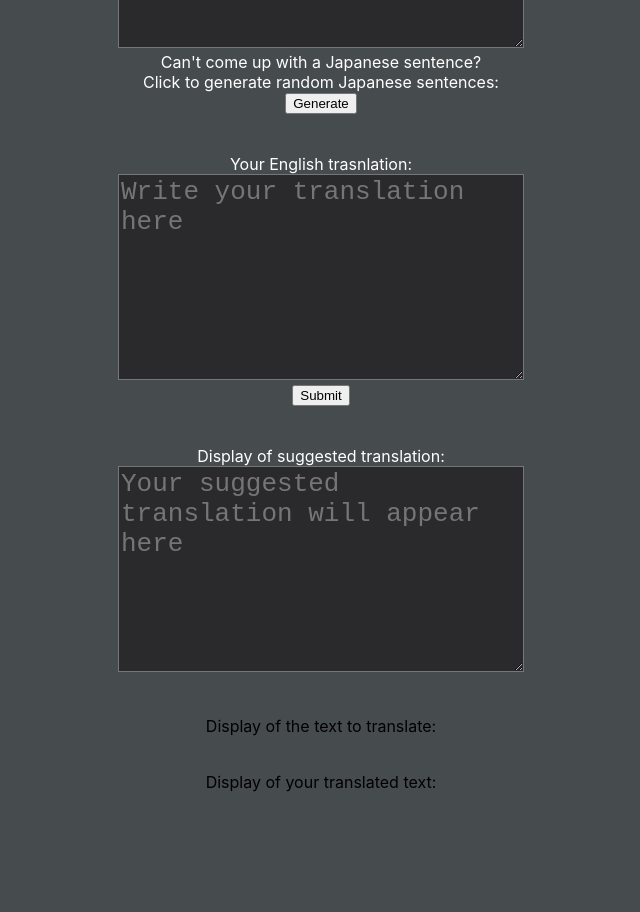
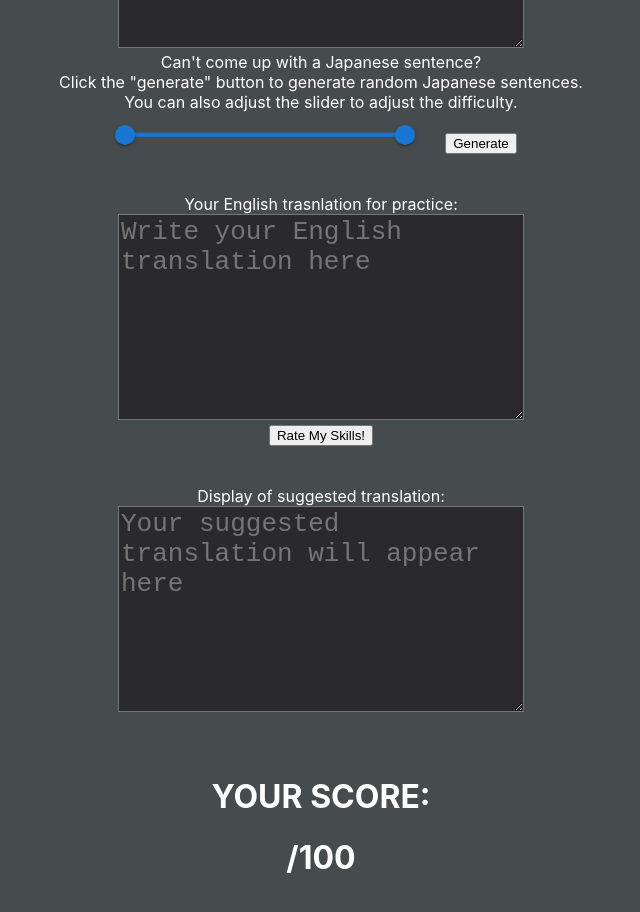
Before and after one commit to ragnakevmac/foreign-language-learning, a React (Create React App) app: page / in a window 1280 px wide. Shown: the part 260-1172 px from the top of the page, without its empty margins (319-959 px from the left). Before the commit the page ends 1068 px from the top, so only its background shows below. Built offline with nearby package versions, Linux system fonts and the light colour scheme.

Commit message:
added slider for adjusting difficulty

```diff
--- a/package.json
+++ b/package.json
@@ -4,6 +4,9 @@
   "private": true,
   "proxy": "http://localhost:5000",
   "dependencies": {
+    "@emotion/react": "^11.10.0",
+    "@emotion/styled": "^11.10.0",
+    "@mui/material": "^5.10.1",
     "@testing-library/jest-dom": "^5.16.5",
     "@testing-library/react": "^13.3.0",
     "@testing-library/user-event": "^13.5.0",
@@ -15,6 +18,7 @@
     "cors": "^2.8.5",
     "react": "^18.2.0",
     "react-dom": "^18.2.0",
+    "react-intl": "^6.0.5",
     "react-scripts": "^2.1.3",
     "typescript": "^4.7.4",
     "web-vitals": "^2.1.4"
--- a/src/App.tsx
+++ b/src/App.tsx
@@ -6,6 +6,7 @@ import TextForm from './components/TextForm';
 import TranslatedTextDisplay from './components/TranslatedTextDisplay';
 import TextToTranslateDisplay from './components/TextToTranslateDisplay';
 import SuggestedTranslationDisplay from './components/SuggestedTranslationDisplay';
+import ScoreDisplay from './components/ScoreDisplay';
 import { Texts } from './models/textFormProps';
 
 
@@ -15,8 +16,10 @@ function App() {
   const [translatedText, setTranslatedText] = useState<string>('');
   const [suggestedTranslation, setSuggestedTranslation] = useState<string>('');
 
+  const [score, setScore] = useState<string>('');
 
-  const fetchSuggestedTranslation = (textToTranslate: string, translatedText: string, generatedTextEngVerFromWanikani: string) => {
+
+  const fetchSuggestedTranslation = (textToTranslate: string, translatedText: string, generatedTextEngVerFromWanikani: string, sliderValues: number | number[]) => {
 
     const url = '/translation'
     const data = {
@@ -27,6 +30,9 @@ function App() {
 
     Axios.post(url, data).then((res) => {
       generatedTextEngVerFromWanikani === '' ? setSuggestedTranslation(res.data.suggestedTranslation) : setSuggestedTranslation(generatedTextEngVerFromWanikani);
+      let finalScore = res.data.finalScore
+      let score = finalScore.toString()
+      setScore(score)
       console.log(res.data);
     }).catch((error) => {
       console.log(error);
@@ -37,9 +43,10 @@ function App() {
   const displaySubmittedText = (texts: Texts) => {
     setTextToTranslate(texts.textToTranslate);
     setTranslatedText(texts.translatedText);
-    fetchSuggestedTranslation(texts.textToTranslate, texts.translatedText, texts.generatedTextEngVerFromWanikani)
+    fetchSuggestedTranslation(texts.textToTranslate, texts.translatedText, texts.generatedTextEngVerFromWanikani, texts.sliderValues)
 
   }
+
 
 
   return (
@@ -55,9 +62,12 @@ function App() {
       </div>
       <br />
       <br />
-      <TextToTranslateDisplay textToTranslate={textToTranslate} />
+      <ScoreDisplay score={score}/>
       <br />
-      <TranslatedTextDisplay translatedText={translatedText} />
+      <br />
+      {/* <TextToTranslateDisplay textToTranslate={textToTranslate} />
+      <br />
+      <TranslatedTextDisplay translatedText={translatedText} /> */}
 
 
     </div>
--- /dev/null
+++ b/src/components/ScoreDisplay.tsx
@@ -0,0 +1,14 @@
+import React from 'react';
+import Score from '../models/score';
+
+
+function ScoreDisplay({ score }: Score): JSX.Element {
+    return (
+        <div className='scoreDisplay'>
+            <h1>YOUR SCORE:</h1>
+            <h1>{score}/100</h1>
+        </div>
+    )
+}
+
+export default ScoreDisplay;
--- a/src/components/TextForm.tsx
+++ b/src/components/TextForm.tsx
@@ -1,5 +1,6 @@
 import React, { useState, useRef } from 'react';
 import Axios from 'axios';
+import Slider from '@mui/material/Slider';
 import { TextFormProps } from '../models/textFormProps';
 import '../App.css'
 
@@ -12,18 +13,20 @@ function TextForm({ onSubmitTexts }: TextFormProps): JSX.Element {
     const [generatedText, setGeneratedText] = useState<string>('');
     const [generatedTextEngVerFromWanikani, setGeneratedTextEngVer] = useState<string>('');
 
+    const [sliderValues, setSliderValues] = useState<number | number[]>([0, 100]);
+
 
     function handleSubmit(e: React.FormEvent) {
         e.preventDefault();
         const textToTranslate = inputRefTextToTranslate.current!.value;
         const translatedText = inputRefTranslatedText.current!.value;
-        onSubmitTexts({textToTranslate, translatedText, generatedTextEngVerFromWanikani}); //display
+        onSubmitTexts({textToTranslate, translatedText, generatedTextEngVerFromWanikani, sliderValues}); //display
     }
 
     function handleGenerate(e: React.MouseEvent<HTMLButtonElement>) {
       e.preventDefault();
 
-      Axios.get('generation').then((res) => {
+      Axios.get('generation', { params: { difficultyRange:  sliderValues} }).then((res) => {
         setGeneratedText(res.data.ja);
         setGeneratedTextEngVer(res.data.en);
       }).catch((error) => {
@@ -36,6 +39,15 @@ function TextForm({ onSubmitTexts }: TextFormProps): JSX.Element {
       setGeneratedTextEngVer(''); //reset
     }
 
+    const handleSlider = (e: Event, val: number | number[], activeThumb: number) => {
+      e.preventDefault();
+      console.log(`e: ${e}`);
+      console.log(`val: ${val}`);
+      console.log(`activeThumb: ${activeThumb}`);
+      setSliderValues(val);
+    }
+
+
 
     return (
       <div className='textForm'>
@@ -46,7 +58,7 @@ function TextForm({ onSubmitTexts }: TextFormProps): JSX.Element {
             <br />
             <textarea
               className='textToTranslateForm'
-              placeholder='Japanese text here'
+              placeholder='Japanese text goes here'
               required
               style={{width: "400px", height: "200px"}}
               ref={inputRefTextToTranslate}
@@ -55,24 +67,37 @@ function TextForm({ onSubmitTexts }: TextFormProps): JSX.Element {
             />
           <br />
          Can't come up with a Japanese sentence? <br />
-         Click to generate random Japanese sentences: <br />
+         Click the "generate" button to generate random Japanese sentences. <br />
+         You can also adjust the slider to adjust the difficulty. <br />
+         <Slider
+            sx={{ height: '10%' }}
+            style={{
+              maxWidth: "280px",
+              marginRight: "40px",
+              marginTop: "10px"
+            }}
+            getAriaLabel={() => 'Difficulty range'}
+            value={sliderValues}
+            onChange={(e, val, activeThumb) => handleSlider(e, val, activeThumb)}
+            valueLabelDisplay="auto"
+          />
          <button onClick={handleGenerate}>Generate</button>
 
           <br />
           <br />
           <br />
 
-          <label>Your English trasnlation:</label>
+          <label>Your English trasnlation for practice:</label>
             <br />
             <textarea
               className='translatedTextForm'
-              placeholder='Write your translation here'
+              placeholder='Write your English translation here'
               required
               style={{width: "400px", height: "200px"}}
               ref={inputRefTranslatedText}
             />
           <br />
-         <button type='submit'>Submit</button>
+         <button type='submit'>Rate My Skills!</button>
         </form>
       </div>
     )
--- /dev/null
+++ b/src/models/score.ts
@@ -0,0 +1,3 @@
+export default interface Score {
+    score: string
+}
--- a/src/models/textFormProps.ts
+++ b/src/models/textFormProps.ts
@@ -2,6 +2,7 @@ export interface Texts {
   textToTranslate: string
   translatedText: string
   generatedTextEngVerFromWanikani: string
+  sliderValues: number | number[]
 }
 
 export interface TextFormProps {
```
Also changed, not shown: 1 other file (tests, documents, lock files or other folders).
